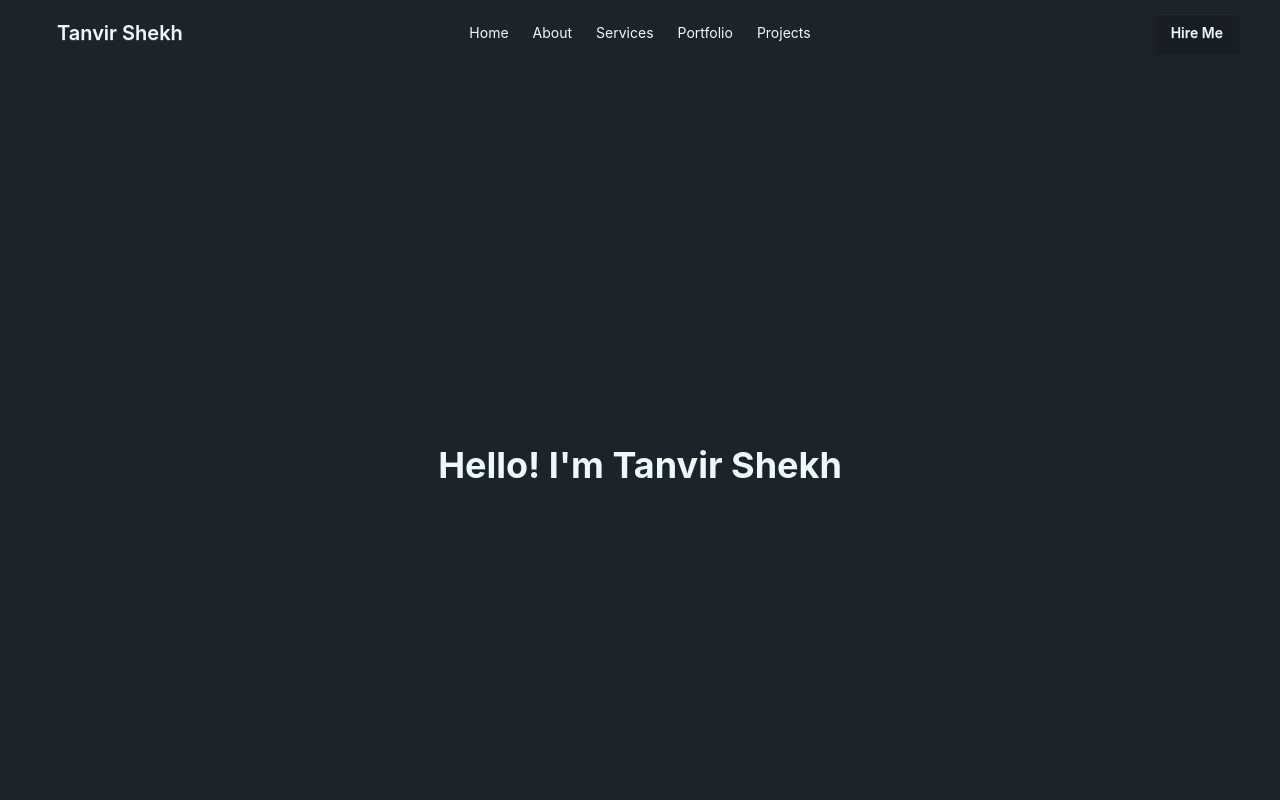
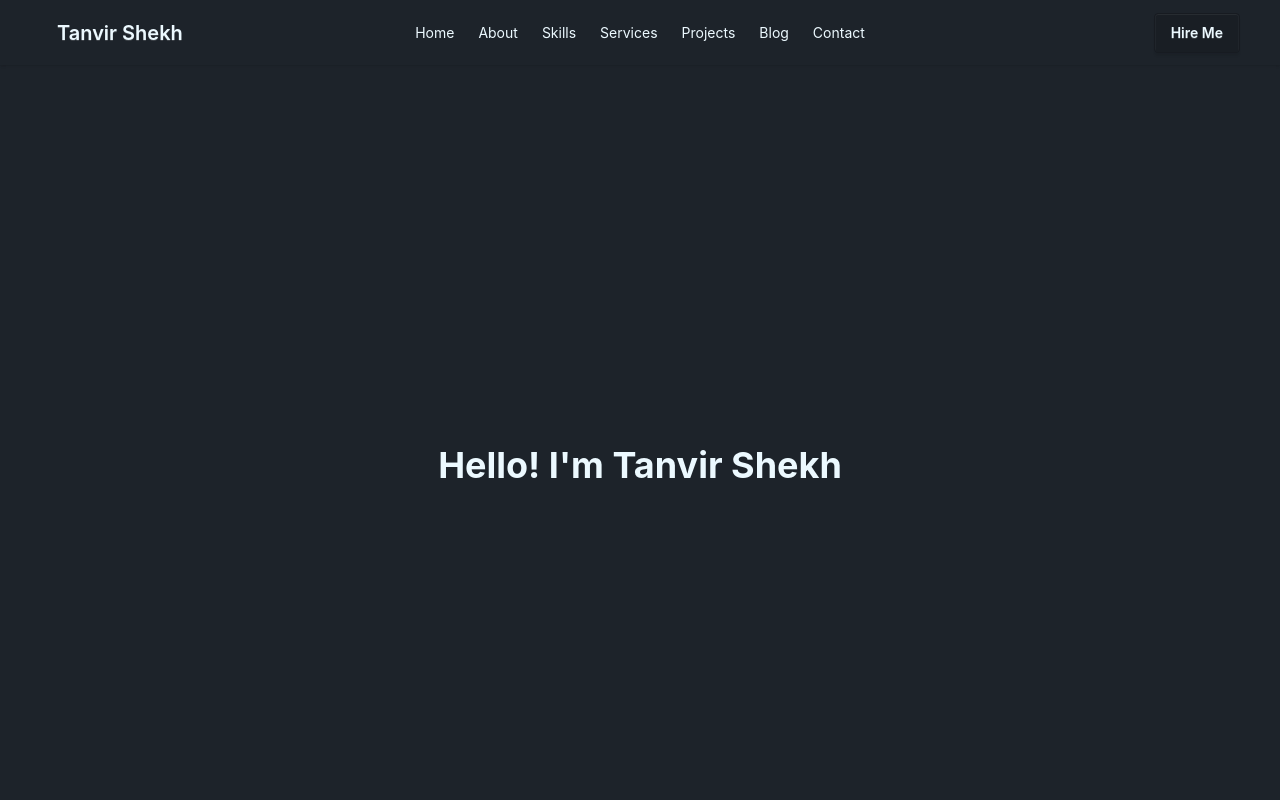
Before and after one commit to tanvirshekh-dev/tanvirshekh-protfolio.dev, a React (Vite) app: page / in a window 1280 px wide. Shown: the top 800 px of the page. Built offline with nearby package versions, Linux system fonts and the light colour scheme.

Commit message:
added naver section

```diff
--- a/src/Components/Navbar/Navbar.jsx
+++ b/src/Components/Navbar/Navbar.jsx
@@ -12,13 +12,19 @@ const Navbar = () => {
         <NavLink to={'/about'}>About</NavLink>
       </li>
       <li>
+        <NavLink to={'/skills'}>Skills</NavLink>
+      </li>
+      <li>
         <NavLink to={'/services'}>Services</NavLink>
       </li>
       <li>
-        <NavLink to={'/portfolio'}>Portfolio</NavLink>
+        <NavLink to={'/projects'}>Projects</NavLink>
       </li>
       <li>
-        <NavLink to={'/projects'}>Projects</NavLink>
+        <NavLink to={'/blog'}>Blog</NavLink>
+      </li>
+      <li>
+        <NavLink to={'/contact'}>Contact</NavLink>
       </li>
     </>
   )
```
